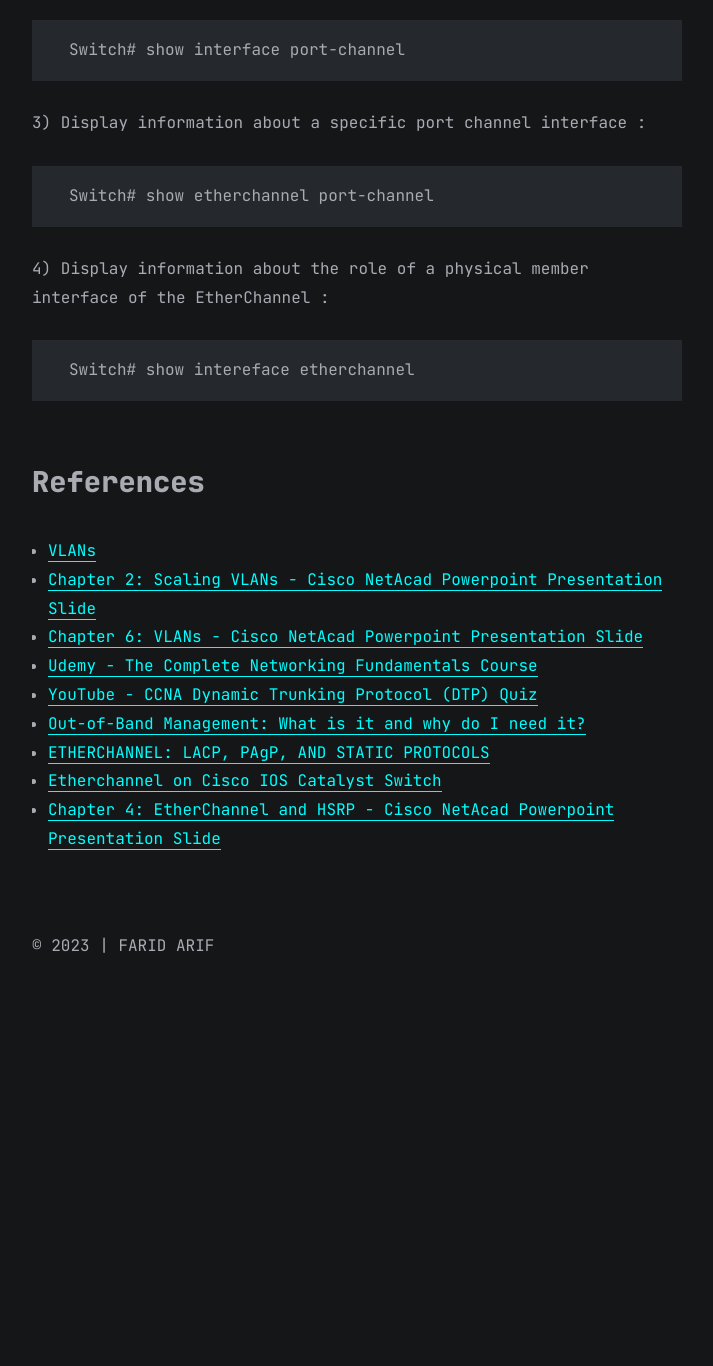
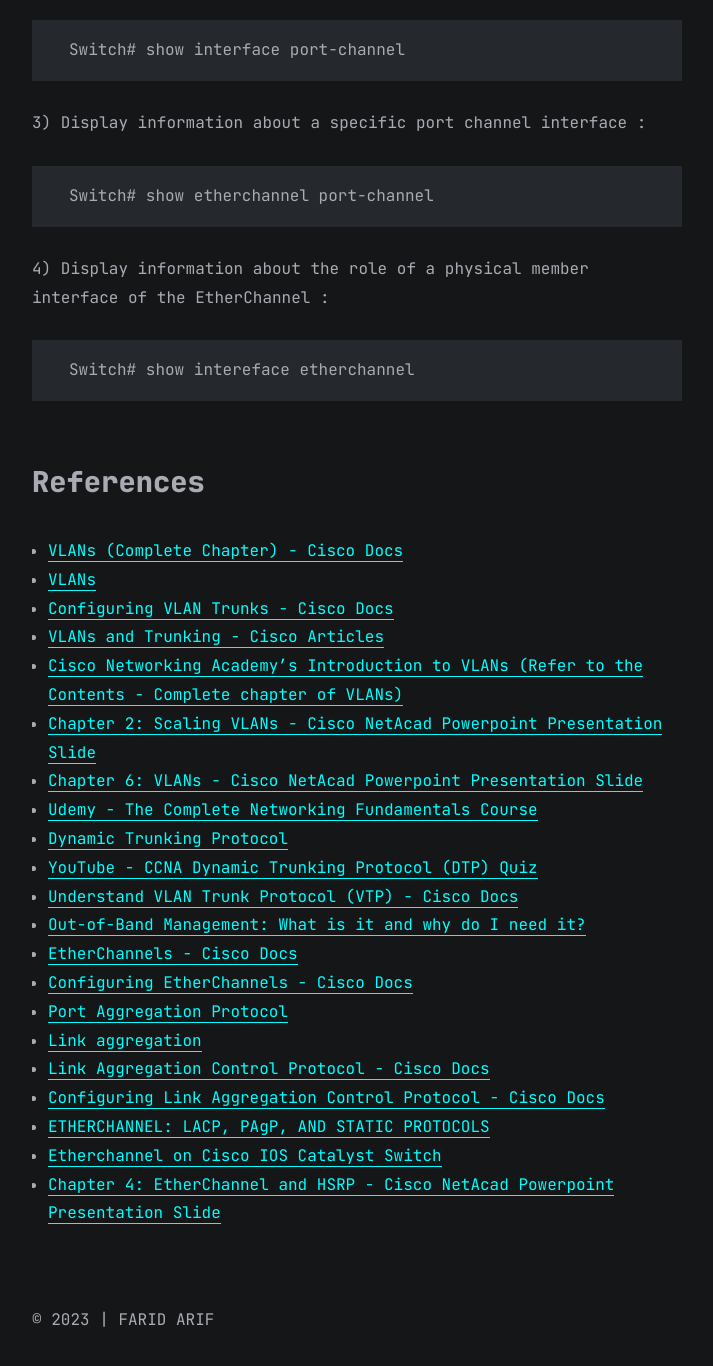
Before and after one commit to faridarif/faridarif.github.io, a Jekyll site: the page built from all_collections/_posts/2023-07-10-switching.md, in a window 1280 px wide and 1400 px high, scrolled down 18711 px. Shown: the top 1366 px of the window, without its empty margins (283-996 px from the left). Built offline with Jekyll 4.4.1, drawn with Linux system fonts in a browser that asks for light colours; before the commit the page ends 19737 px from its top, so only the background shows below that.

Commit message:
Update 2023-07-10-switching.md

```diff
--- a/all_collections/_posts/2023-07-10-switching.md
+++ b/all_collections/_posts/2023-07-10-switching.md
@@ -341,12 +341,24 @@ Switch# show intereface etherchannel
 
 ## References
 
+- [VLANs (Complete Chapter) - Cisco Docs](https://www.cisco.com/c/en/us/td/docs/switches/datacenter/sw/5_x/nx-os/layer2/configuration/guide/Cisco_Nexus_7000_Series_NX-OS_Layer_2_Switching_Configuration_Guide_Release_5-x_chapter4.html)
 - [VLANs](https://www.youtube.com/watch?v=j4u1IY71Wto)
+- [Configuring VLAN Trunks - Cisco Docs](https://www.cisco.com/c/en/us/td/docs/switches/lan/catalyst1000/software/releases/15_2_7_e/configuration_guides/vlan/b_1527e_vlan_c1000_cg/configuring_vlan_trunks.pdf)
+- [VLANs and Trunking - Cisco Articles](https://www.ciscopress.com/articles/article.asp?p=29803&seqNum=3)
+- [Cisco Networking Academy's Introduction to VLANs (Refer to the Contents - Complete chapter of VLANs)](https://www.ciscopress.com/articles/article.asp?p=2181837&seqNum=8)
 - [Chapter 2: Scaling VLANs - Cisco NetAcad Powerpoint Presentation Slide](https://raw.githubusercontent.com/faridarif/faridarif.github.io/master/miscellaneous/Chapter%202%20Scaling%20VLANs.pptx)
 - [Chapter 6: VLANs - Cisco NetAcad Powerpoint Presentation Slide](https://raw.githubusercontent.com/faridarif/faridarif.github.io/master/miscellaneous/Chapter%206%20VLAN.pptx)
 - [Udemy - The Complete Networking Fundamentals Course](https://www.udemy.com/course/complete-networking-fundamentals-course-ccna-start/)
+- [Dynamic Trunking Protocol](https://en.wikipedia.org/wiki/Dynamic_Trunking_Protocol)
 - [YouTube - CCNA Dynamic Trunking Protocol (DTP) Quiz](https://www.youtube.com/watch?v=wLqiUC4FMA8)
+- [Understand VLAN Trunk Protocol (VTP) - Cisco Docs](https://www.cisco.com/c/en/us/support/docs/lan-switching/vtp/10558-21.html)
 - [Out-of-Band Management: What is it and why do I need it?](https://www.perle.com/supportfiles/out-of-band-management.shtml)
+- [EtherChannels - Cisco Docs](https://www.cisco.com/c/en/us/td/docs/switches/lan/catalyst6500/ios/15-4SY/config_guide/sup6T/15_3_sy_swcg_6T/etherchannel.pdf)
+- [Configuring EtherChannels - Cisco Docs](https://www.cisco.com/en/US/docs/switches/metro/me3600x_3800x/trash/swethchl.html#wp1229318)
+- [Port Aggregation Protocol](https://en.wikipedia.org/wiki/Port_Aggregation_Protocol)
+- [Link aggregation](https://en.wikipedia.org/wiki/Link_aggregation)
+- [Link Aggregation Control Protocol - Cisco Docs](https://www.cisco.com/c/en/us/td/docs/ios/12_2sb/feature/guide/gigeth.html)
+- [Configuring Link Aggregation Control Protocol - Cisco Docs](https://www.cisco.com/c/en/us/td/docs/switches/metro/me1200/controller/guide/b_nid_controller_book/b_nid_controller_book_chapter_011000.pdf)
 - [ETHERCHANNEL: LACP, PAgP, AND STATIC PROTOCOLS](https://www.sunsetlearning.com/etherchannel-lacp-pagp-static-protocols/)
 - [Etherchannel on Cisco IOS Catalyst Switch](https://networklessons.com/switching/etherchannel-cisco-ios-catalyst-switch)
 - [Chapter 4: EtherChannel and HSRP - Cisco NetAcad Powerpoint Presentation Slide](https://raw.githubusercontent.com/faridarif/faridarif.github.io/master/miscellaneous/Chapter%204%20Etherchannel%20and%20HSRP.pptx)
```
